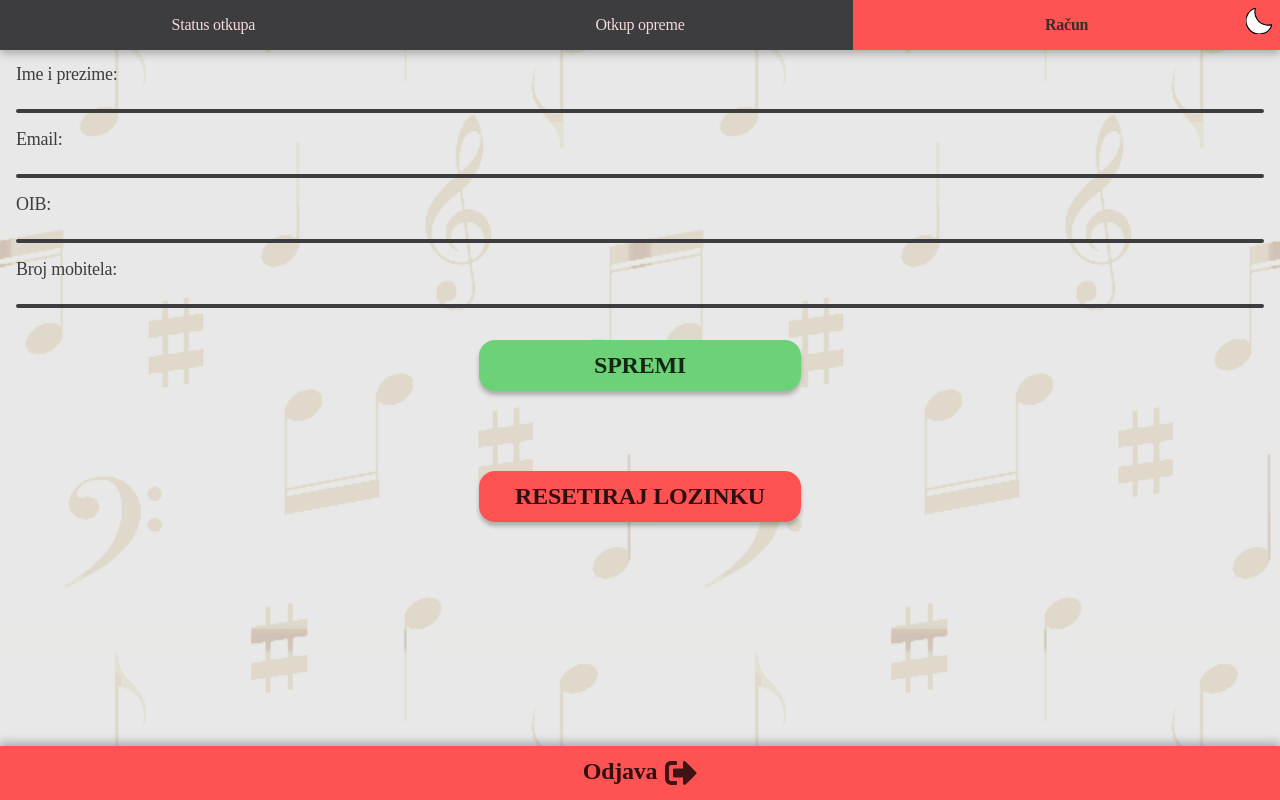
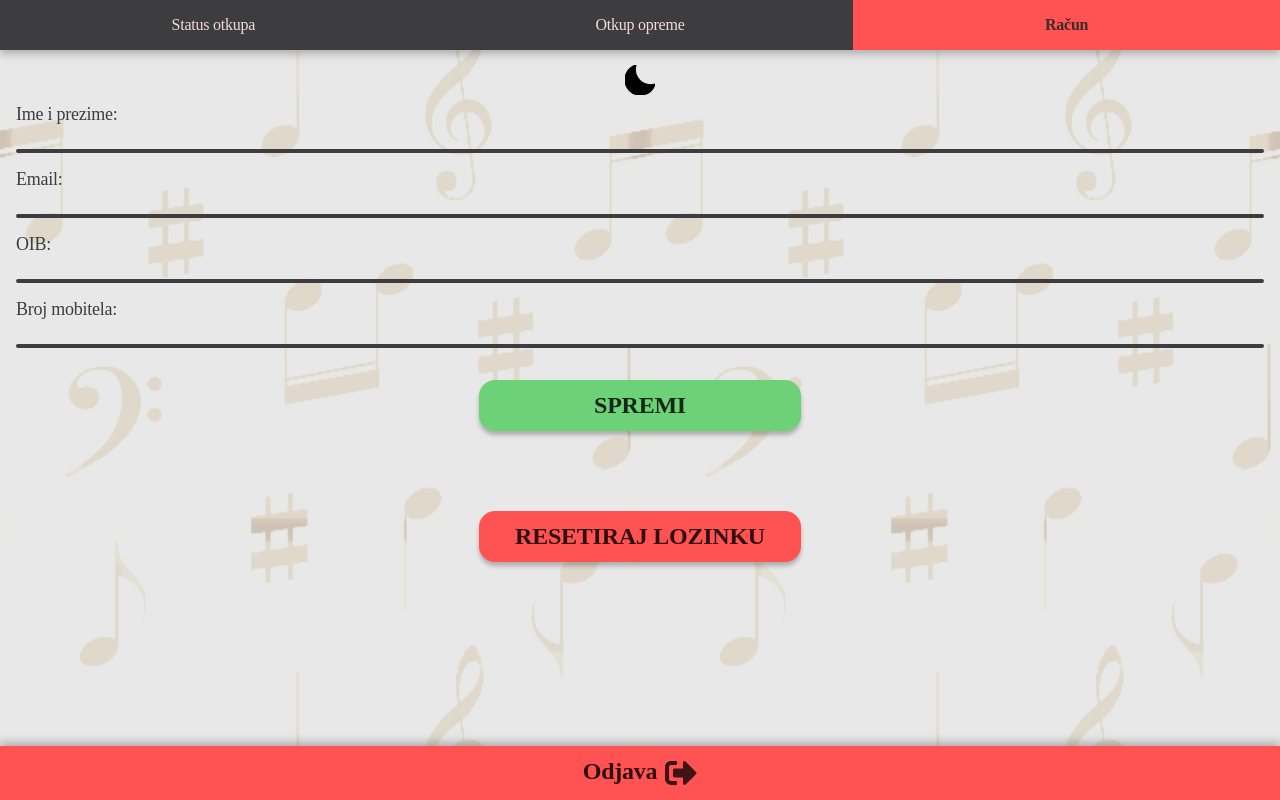
Before and after one commit to azuzic/istra_music_shop, a Vue app: page /korisnik-racun in a window 1280 px wide. Built offline with nearby package versions, Linux system fonts and the light colour scheme; no server answers; the database is empty; sample sign-in values are in the browser's storage; a web font is replaced by a local one.

Commit message:
Dark mode improvements

```diff
--- a/src/App.vue
+++ b/src/App.vue
@@ -1,9 +1,5 @@
 <template>
   <div id="app">
-    <div class="darkModeToggle" @click="toggleDark()">
-      <img v-if="store.darkToggle" src="../src/assets/moon_empty_icon.svg">
-      <img v-if="!store.darkToggle" src="../src/assets/moon_full_icon.svg">
-    </div>
     <div v-if="loadTheme()"></div>
     <div class="CBg" :class="store.darkToggle ? 'CBg-light' : 'CBg-dark'"></div>
     <!--==============DJELATNIK ============================-->
@@ -30,17 +26,16 @@
     <!--==============KORISNIK =============================-->
     <div v-if="store.currentUser != null && store.currentUser !== 'djelatnik@gmail.com'" class="menu2 top-0 grid grid-cols-3 mb-4">
 
-      <div :class=" currentRouteName == 'Status otkupa' ? 'menu-item-active menu-item2 menu-top2-item-grid0' :
+      <div :class=" currentRouteName == 'StatusOtkupa' ? 'menu-item-active menu-item2 menu-top2-item-grid0' :
                     currentRouteName == 'OtkupOpreme'   ? 'menu-item-active menu-item2 menu-top2-item-grid1' :
                     currentRouteName == 'KorisnikRacun' ? 'menu-item-active menu-item2 menu-top2-item-grid2' : ''">
       </div>
     </div>
-    <!--==============KORISNIK END==========================-->
-    <!--==============KORISNIK =============================-->
+    <!--========================================-->
     <div v-if="store.currentUser != null && store.currentUser !== 'djelatnik@gmail.com'" class="menu top-0 grid grid-cols-3 mb-4">
 
-      <div :class="currentRouteName == 'Status otkupa' ? 'menu-item-active' : 'menu-item'">
-        <p>Status otkupa</p>
+      <div :class="currentRouteName == 'StatusOtkupa' ? 'menu-item-active' : 'menu-item'">
+        <p><router-link to="status-otkupa"> Status otkupa </router-link></p>
       </div>
 
       <div :class="currentRouteName == 'OtkupOpreme' ? 'menu-item-active' : 'menu-item'">
@@ -52,6 +47,15 @@
       </div>
 
     </div>
+      <div :class="currentRouteName == 'KorisnikRacun' ? 'menu-item3 dark-top' : 'menu-item3'">
+        <div class="darkModeToggle" @click="toggleDark()">
+          <div class="logout2">
+            <!--===<p class="mr-4 text-24px" style="width:150px;">DARK MODE</p>=====-->
+            <img v-if="!store.darkToggle" height="30px" width="30px" src="../src/assets/moon_empty_icon.svg">
+            <img v-if="store.darkToggle"  height="30px" width="30px" src="../src/assets/moon_full_icon.svg">
+          </div>
+        </div>
+      </div>
     <!--==============KORISNIK END==========================-->
     <router-view />
   </div>
@@ -216,7 +220,8 @@ html {
   background-size: 50%;
   background-repeat: repeat;
   width: 100%;
-  height: 100%;
+  height: 200%;
+  bottom: -50px;
 }
 .CBg-light {
   background-image: url("assets/bg_light.png");
@@ -299,7 +304,7 @@ input:-webkit-autofill:active {
   top: 0px;
   width: 100%;
   height: 50px;
-  z-index: 500;
+  z-index: 3000;
   background-color: transparent;
 }
 .menu-top-item-grid0 {
@@ -327,7 +332,7 @@ input:-webkit-autofill:active {
   top: 0px;
   width: 100%;
   height: 50px;
-  z-index: 500;
+  z-index: 2000;
   background-color: var(--balticSea);
   filter: drop-shadow(0px 4px 4px rgba(0, 0, 0, 0.25));
 }
@@ -491,11 +496,29 @@ input:-webkit-autofill:active {
 }
 .darkModeToggle {
   position: fixed;
-  top: 0px;
-  right: 0px;
-  width: 42px;
-  height: 42px;
-  padding: 8px;
-  z-index: 2000;
+  width: 100%;
+  z-index: 1000;
+}
+.dark-top {
+  margin-top: 80px !important;
+  margin-bottom: -40px !important;
+}
+.logout2 {
+  display: flex;
+  align-items: center;
+  justify-content: center;
+}
+.menu-item3 {
+  height: inherit;
+  width: inherit;
+  transition: all;
+  transition-timing-function: ease-in-out;
+  transition: 0.75s;
+  grid-column-start: 1;
+  grid-column-end: 2;
+  display: flex;
+  align-items: center;
+  text-align: center;
+  z-index: 100;
 }
 </style>
--- a/src/views/KorisnikRacun.vue
+++ b/src/views/KorisnikRacun.vue
@@ -56,7 +56,7 @@
         </div>
         <!--==============/SPREMI============-->
         <!--===================RESETIRAJ LOZINKU====================-->
-        <div class="place-self-center mt-16">
+        <div class="place-self-center mt-16 mb-32">
           <router-link to="/password-reset">
             <CButtonDecline btn="RESETIRAJ LOZINKU" :btnClickHandler="dummy" />
           </router-link>
```
Also changed, not shown: src/main.js (line endings or trailing spaces).
